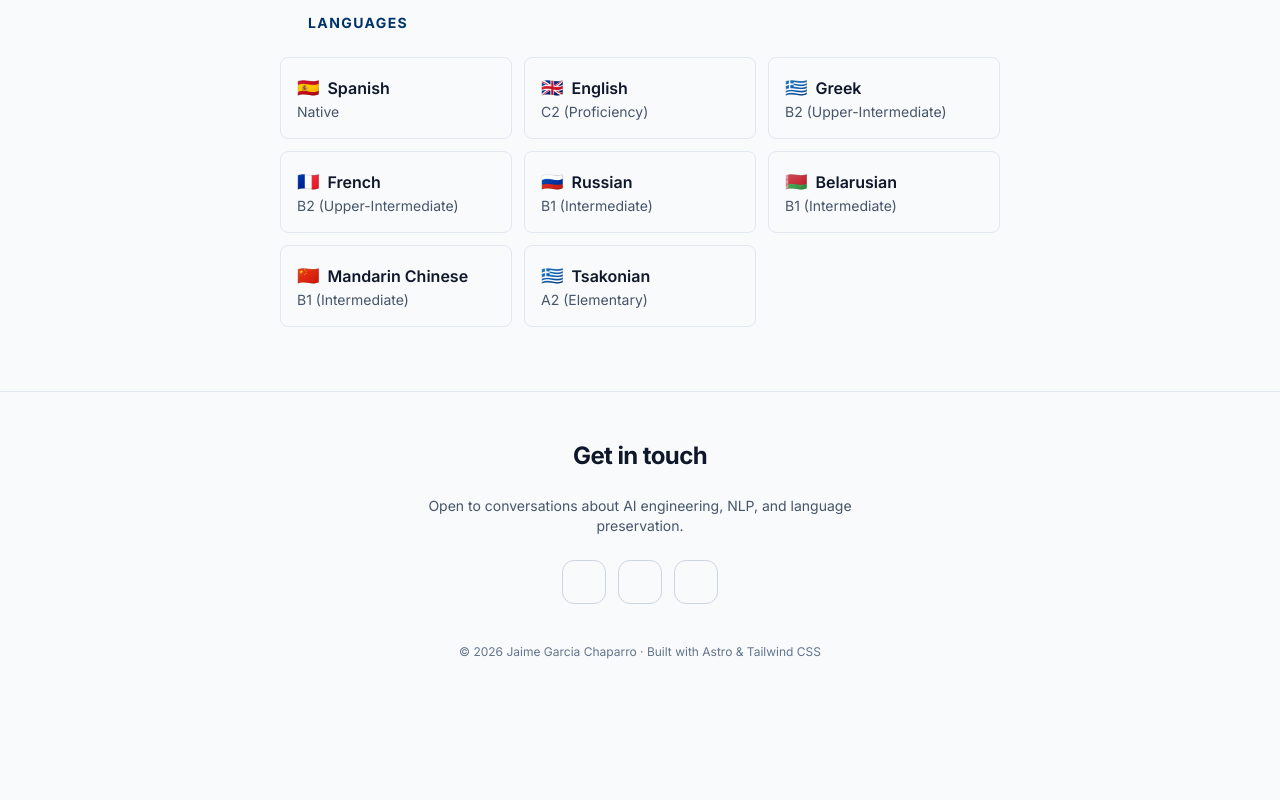
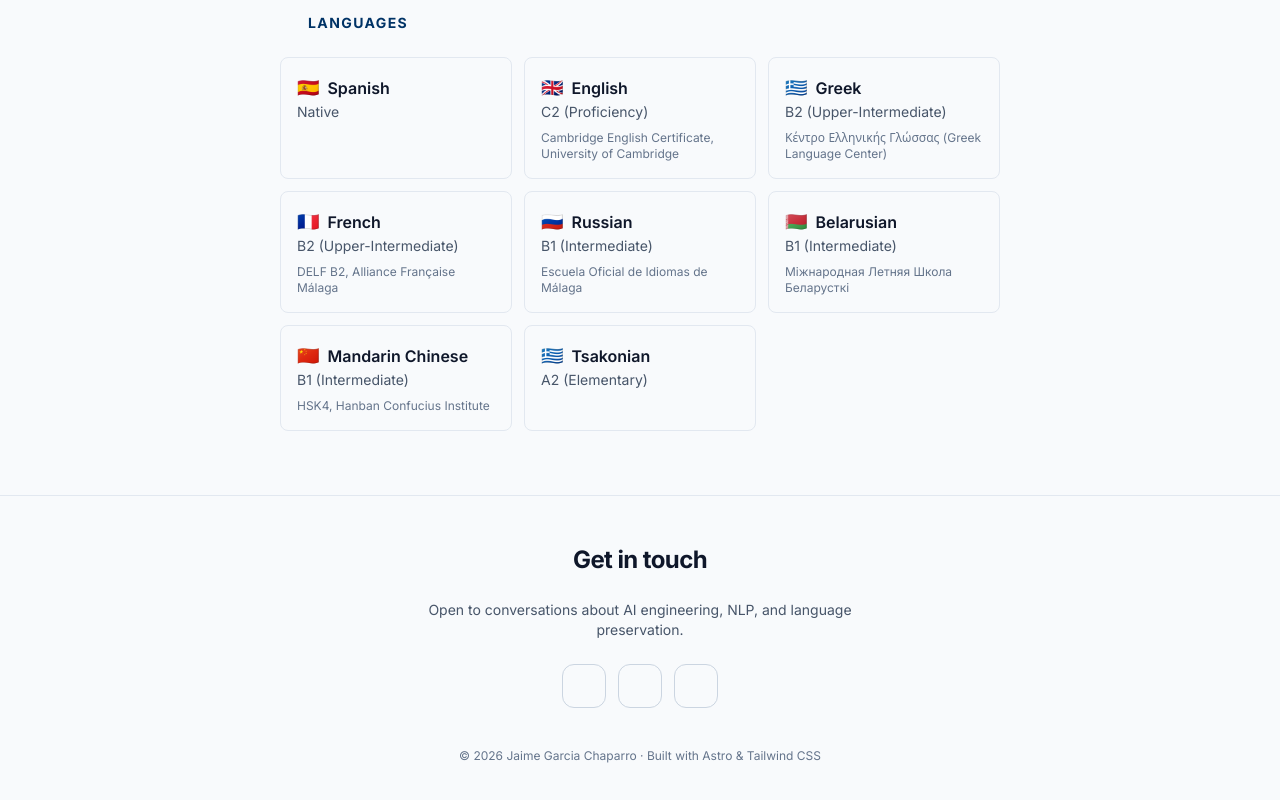
Before and after one commit to jgchaparro/jgchaparro.github.io, an Astro site: page /career in a window 1280 px wide. Shown: the part 2154-2954 px from the top of the page. Before the commit the page ends 2862 px from the top, so only its background shows below. Built offline with nearby package versions, Linux system fonts and the light colour scheme; Astro itself is replaced by a stand-in of ours; some icons are missing.

Commit message:
Add language certifications and issuing organizations to Languages section
- English: Cambridge English Certificate, University of Cambridge
- Greek: Κέντρο Ελληνικής Γλώσσας
- French: DELF B2, Alliance Française Málaga
- Russian: Escuela Oficial de Idiomas de Málaga
- Belarusian: Міжнародная Летняя Школа Беларусткі
- Mandarin Chinese: HSK4, Hanban Confucius Institute

```diff
--- a/src/pages/career.astro
+++ b/src/pages/career.astro
@@ -169,6 +169,7 @@ const education = [
             English
           </p>
           <p class="text-sm text-slate-600 dark:text-slate-400">C2 (Proficiency)</p>
+          <p class="mt-2 text-xs text-slate-500 dark:text-slate-500">Cambridge English Certificate, University of Cambridge</p>
         </div>
         <div class="rounded-lg border border-slate-200 bg-slate-50 p-4 dark:border-white/10 dark:bg-white/5">
           <p class="flex items-center gap-2 font-semibold text-slate-900 dark:text-slate-50">
@@ -176,6 +177,7 @@ const education = [
             Greek
           </p>
           <p class="text-sm text-slate-600 dark:text-slate-400">B2 (Upper-Intermediate)</p>
+          <p class="mt-2 text-xs text-slate-500 dark:text-slate-500">Κέντρο Ελληνικής Γλώσσας (Greek Language Center)</p>
         </div>
         <div class="rounded-lg border border-slate-200 bg-slate-50 p-4 dark:border-white/10 dark:bg-white/5">
           <p class="flex items-center gap-2 font-semibold text-slate-900 dark:text-slate-50">
@@ -183,6 +185,7 @@ const education = [
             French
           </p>
           <p class="text-sm text-slate-600 dark:text-slate-400">B2 (Upper-Intermediate)</p>
+          <p class="mt-2 text-xs text-slate-500 dark:text-slate-500">DELF B2, Alliance Française Málaga</p>
         </div>
         <div class="rounded-lg border border-slate-200 bg-slate-50 p-4 dark:border-white/10 dark:bg-white/5">
           <p class="flex items-center gap-2 font-semibold text-slate-900 dark:text-slate-50">
@@ -190,6 +193,7 @@ const education = [
             Russian
           </p>
           <p class="text-sm text-slate-600 dark:text-slate-400">B1 (Intermediate)</p>
+          <p class="mt-2 text-xs text-slate-500 dark:text-slate-500">Escuela Oficial de Idiomas de Málaga</p>
         </div>
         <div class="rounded-lg border border-slate-200 bg-slate-50 p-4 dark:border-white/10 dark:bg-white/5">
           <p class="flex items-center gap-2 font-semibold text-slate-900 dark:text-slate-50">
@@ -197,6 +201,7 @@ const education = [
             Belarusian
           </p>
           <p class="text-sm text-slate-600 dark:text-slate-400">B1 (Intermediate)</p>
+          <p class="mt-2 text-xs text-slate-500 dark:text-slate-500">Міжнародная Летняя Школа Беларусткі</p>
         </div>
         <div class="rounded-lg border border-slate-200 bg-slate-50 p-4 dark:border-white/10 dark:bg-white/5">
           <p class="flex items-center gap-2 font-semibold text-slate-900 dark:text-slate-50">
@@ -204,6 +209,7 @@ const education = [
             Mandarin Chinese
           </p>
           <p class="text-sm text-slate-600 dark:text-slate-400">B1 (Intermediate)</p>
+          <p class="mt-2 text-xs text-slate-500 dark:text-slate-500">HSK4, Hanban Confucius Institute</p>
         </div>
         <div class="rounded-lg border border-slate-200 bg-slate-50 p-4 dark:border-white/10 dark:bg-white/5">
           <p class="flex items-center gap-2 font-semibold text-slate-900 dark:text-slate-50">
```
